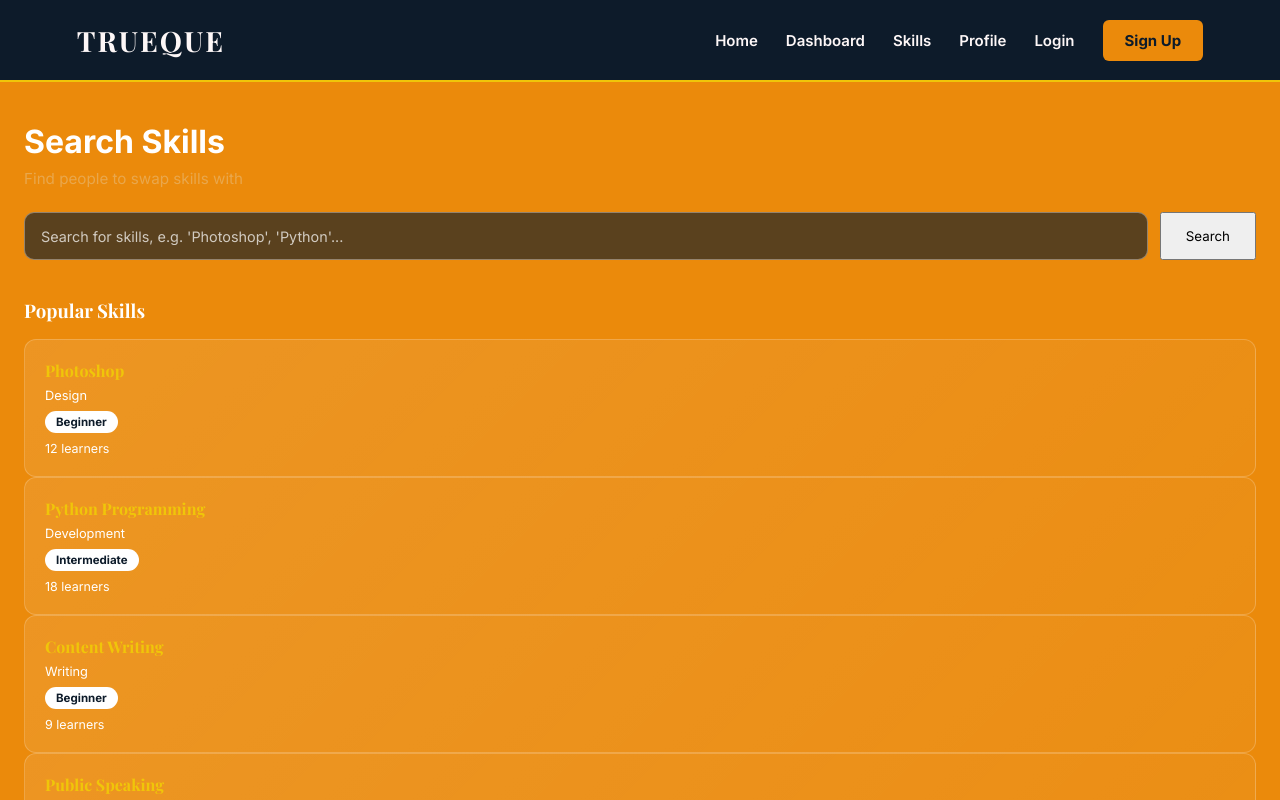
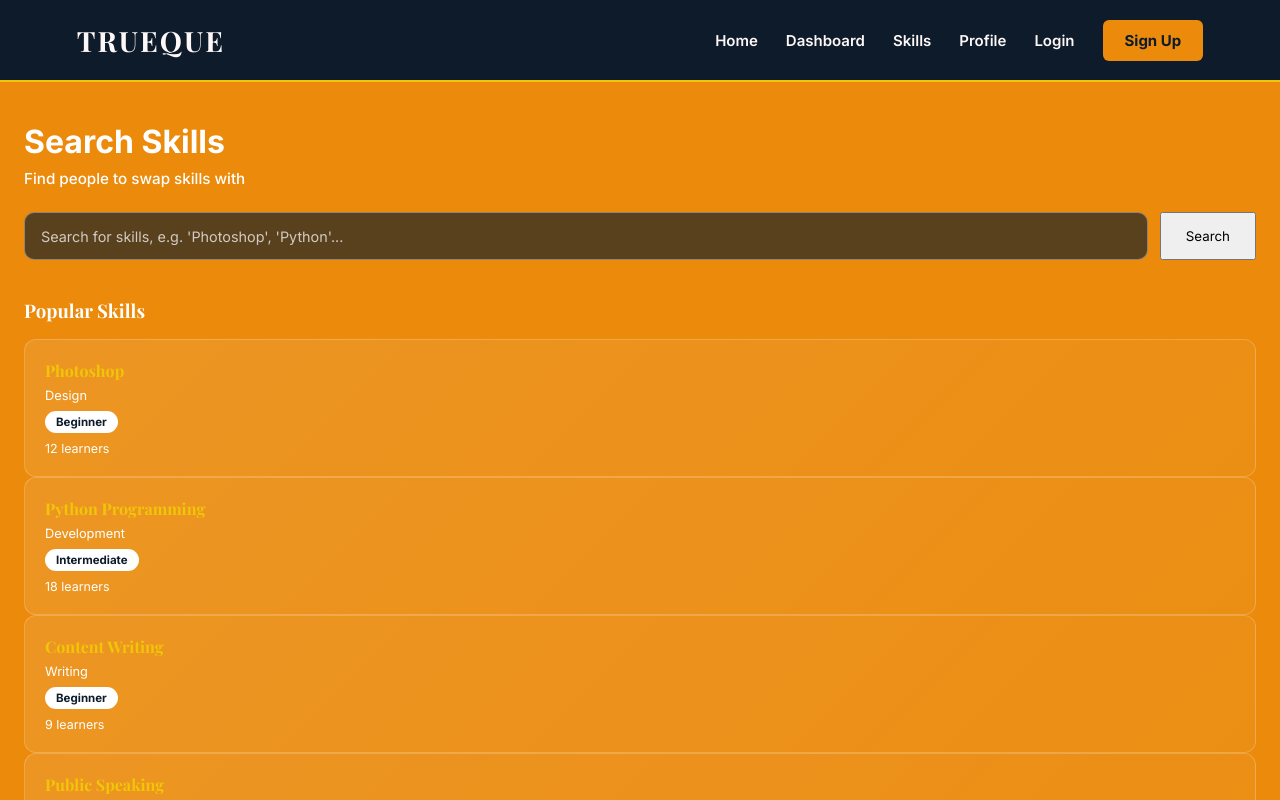
Before and after one commit to Sakeena19-cse/Trueque, a React (Vite) app: page /matching in a window 1280 px wide. Shown: the top 800 px of the page. Built offline with nearby package versions, Linux system fonts and the light colour scheme.

Commit message:
update Matching.jsx

```diff
--- a/src/pages/Matching.jsx
+++ b/src/pages/Matching.jsx
@@ -52,9 +52,10 @@ export default function Matching() {
 
         <p
   style={{
-            color: 'var(--tan-soft)',
+    color: '#ffffff',
     marginBottom: '24px',
     fontSize: '0.95rem',
+    fontWeight: 500,
   }}
 >
   Find people to swap skills with
```
Lines whose indentation alone changed are shown as unchanged.
